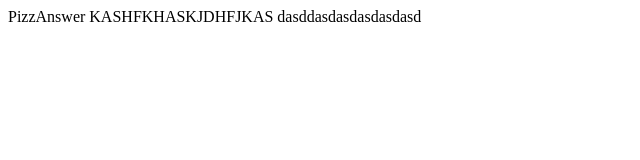
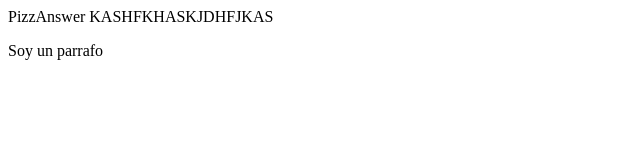
Before and after one commit to SergioAlejandroGuzmanAlvarez/PizzAnswer, a plain HTML site: page index.html in a window 1280 px wide. Shown: the whole page, without its empty margins (0-640 px from the left). Drawn offline with Linux system fonts and the light colour scheme.

Commit message:
Update index.html

```diff
--- a/index.html
+++ b/index.html
@@ -10,7 +10,7 @@
     <header>
         PizzAnswer
         KASHFKHASKJDHFJKAS
-        dasddasdasdasdasdasd
+        <p>Soy un parrafo</p>
     </header>
 </body>
 </html>
```
